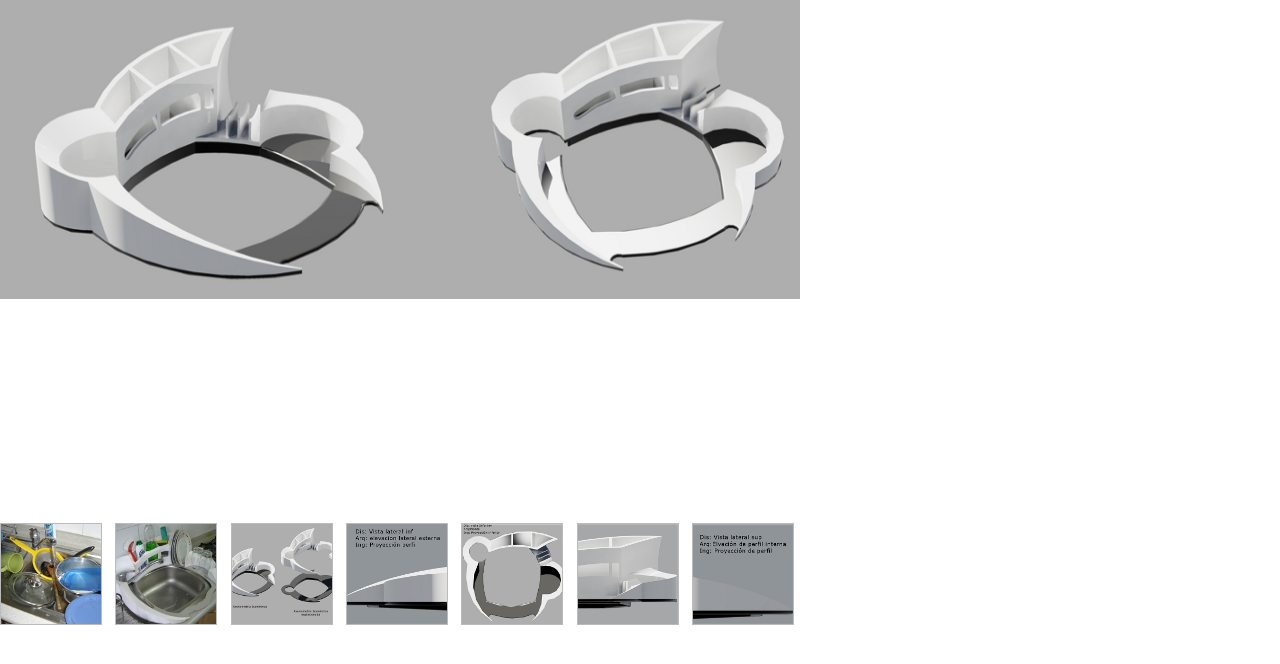
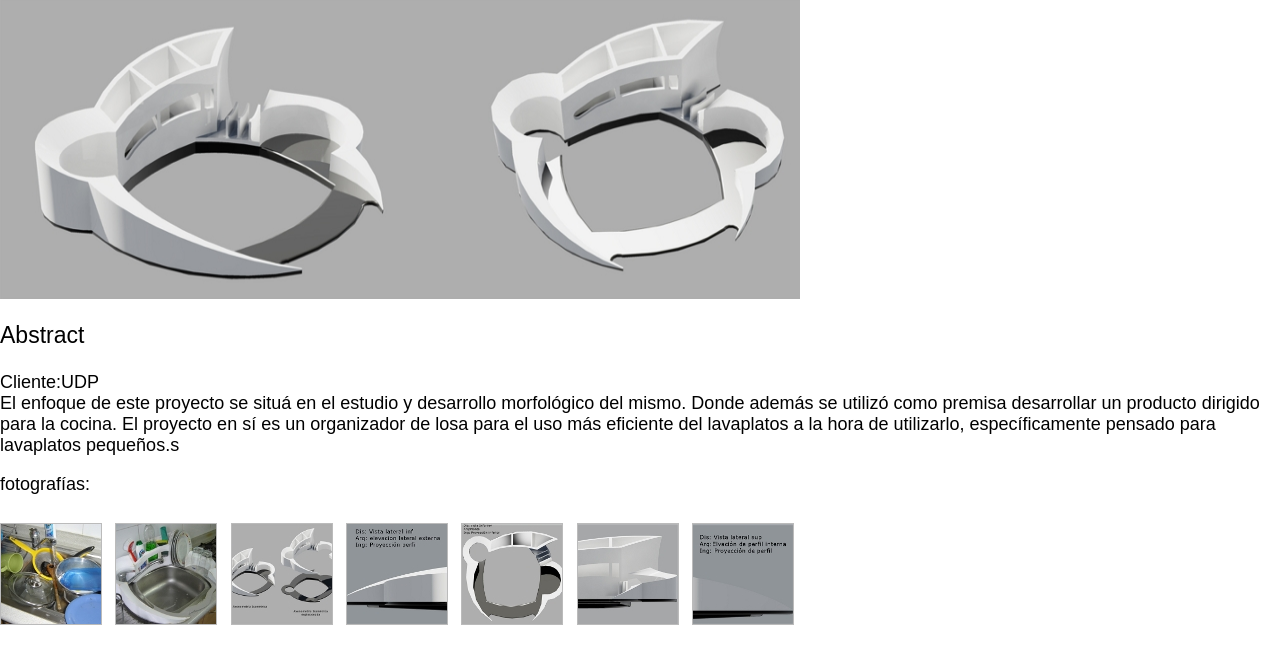
Before and after one commit to chuijse/chuijse.github.io, a PHP site: page /blocks/ind/trabajo1.html in a window 1280 px wide. Shown: the part 60-724 px from the top of the page. Run offline with PHP 8.4, Linux system fonts and the light colour scheme.

Commit message:
letras negras

```diff
--- a/styles/style.css
+++ b/styles/style.css
@@ -191,21 +191,21 @@ div#location {
 
 /*-----------------------fonts-----------------------------*/
 h2 {
-	color: white;
+	color: black;
 	font-size: 30px;
 	font-family: 'Ubuntu Condensed', sans-serif;
 	text-decoration: none;
 	font-weight: normal;
 	}
 h3 {
-	color: white;
+	color: black;
 	font-size: 23px;
 	font-family: 'Ubuntu Condensed', sans-serif;
 	text-decoration: none;
 	font-weight: normal;
 	}
 h4 {
-	color: white;
+	color: black;
 	font-size: 23px;
 	font-family: 'Ubuntu Condensed', sans-serif;
 	text-decoration: none;
@@ -213,7 +213,7 @@ h4 {
 	text-align: center;
 	}
 p {
-	color: white;
+	color: black;
 	font-size: 18px;
 	font-family: 'Ubuntu', sans-serif;
 	text-decoration: none;
```
